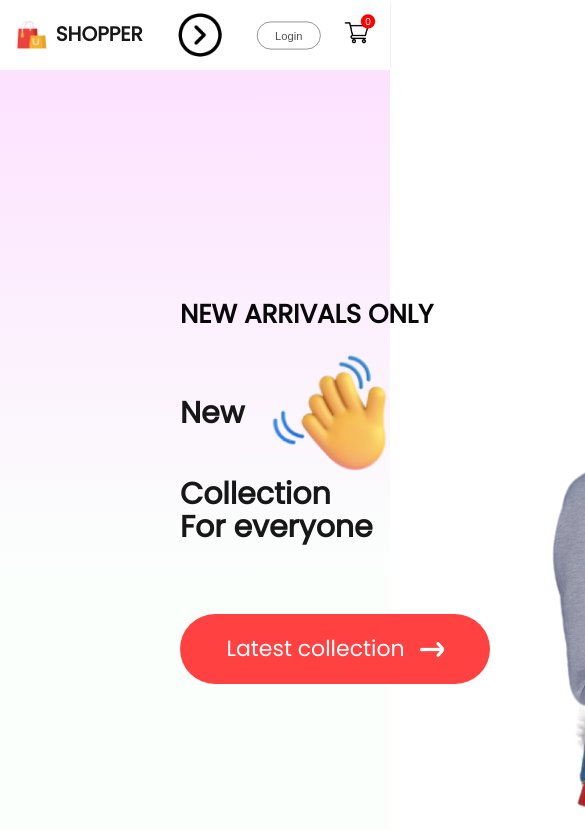
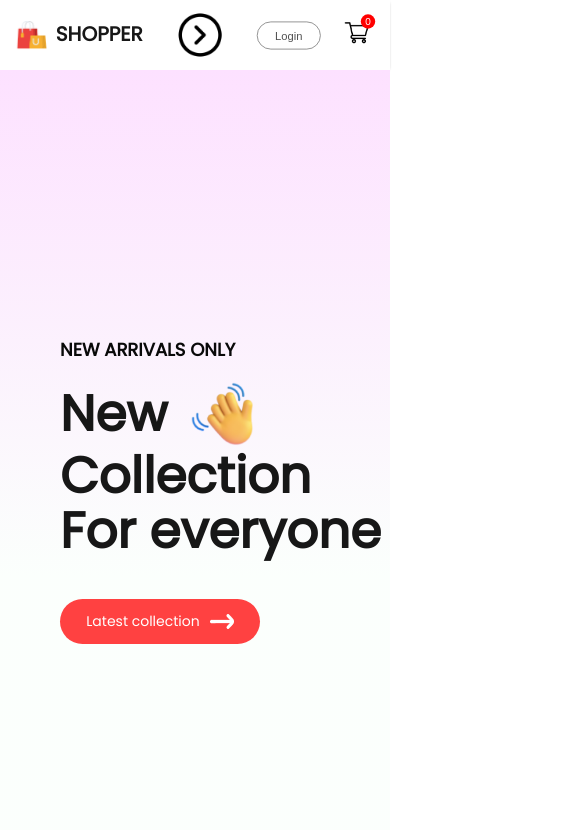
Before and after one commit to alexToMars/MERNCommerce, a React (Create React App) app in the folder frontend/: page / in a window 390 px wide. Shown: the top 830 px of the page, 585 px wide, since content can reach past the window. Built offline with nearby package versions, Linux system fonts and the light colour scheme.

Commit message:
Feature:Responsive for hero

```diff
--- a/frontend/src/Components/Hero/Hero.css
+++ b/frontend/src/Components/Hero/Hero.css
@@ -20,7 +20,7 @@
 }
 .hero-left p{
     color: #171717;
-    font-size: 30px;
+    font-size: 80px;
     font-weight: 700;
 }
 .hero-hand-icon{
@@ -54,3 +54,106 @@
     justify-content: center;
 
 }
+
+@media(max-width:1280px){
+    .hero-left{
+        padding-left: 100px;
+    }
+    .hero-left h2{
+        font-size: 22px;
+    }
+    .hero-left p{
+        font-size: 60px;
+    }
+    .hero-hand-icon img{
+        width: 80px;
+    }
+
+    .hero-latest-btn{
+        gap: 10px;
+        width: 250px;
+        height: 60px;
+        margin-top: 20px;
+        font-size: 18px;
+    }
+
+    .hero-right img{
+        width: 500px;
+    }
+}
+
+@media(max-width:1024px){
+    .hero-left{
+        padding-left: 80px;
+    }
+    .hero-left h2{
+        font-size: 20px;
+    }
+    .hero-left p{
+        font-size: 50px;
+    }
+    .hero-hand-icon img{
+        width: 65px;
+    }
+
+    .hero-latest-btn{
+        width: 220px;
+        height: 50px;
+        font-size: 16px;
+    }
+
+    .hero-right img{
+        width: 400px;
+    }
+}
+
+@media(max-width:800px){
+    .hero-left{
+        padding-left: 30px;
+    }
+    .hero-left h2{
+        font-size: 16px;
+    }
+    .hero-left p{
+        font-size: 40px;
+    }
+    .hero-hand-icon img{
+        width: 55px;
+    }
+
+    .hero-latest-btn{
+        width: 175px;
+        height: 40px;
+        font-size: 13px;
+    }
+
+    .hero-right img{
+        width: 300px;
+    }
+}
+
+@media(max-width:500px){
+    .hero{
+        flex-direction: column;
+        padding-left: 30px;
+    }
+    .hero-left h2{
+        font-size: 18px;
+    }
+    .hero-left p{
+        font-size: 50px;
+    }
+    .hero-hand-icon img{
+        width: 70px;
+    }
+
+    .hero-latest-btn{
+        width: 200px;
+        height: 45px;
+        font-size: 14px;
+    }
+
+    .hero-right{
+        display: none;
+    }
+}
```
